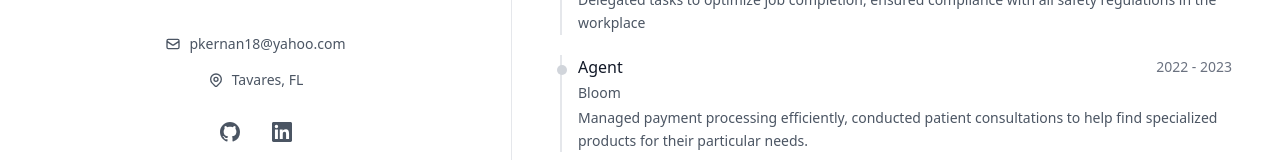
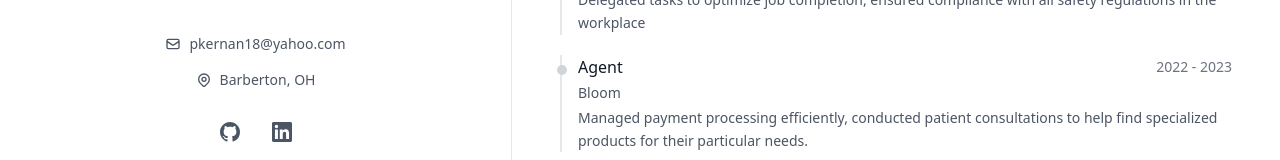
Before and after one commit to includeheart/new-portfolio-site, a Next.js app: page / in a window 1280 px wide. Shown: the part 602-762 px from the top of the page. Built offline with nearby package versions, Linux system fonts and the light colour scheme.

Commit message:
Update ProfileSection.tsx

```diff
--- a/app/components/ProfileSection.tsx
+++ b/app/components/ProfileSection.tsx
@@ -35,7 +35,7 @@ const ProfileSection = () => {
 							<path d="M17.657 16.657L13.414 20.9a1.998 1.998 0 01-2.827 0l-4.244-4.243a8 8 0 1111.314 0z" />
 							<path d="M15 11a3 3 0 11-6 0 3 3 0 016 0z" />
 						</svg>
-						<span className="text-sm text-gray-600 dark:text-gray-400">Tavares, FL</span>
+						<span className="text-sm text-gray-600 dark:text-gray-400">Barberton, OH</span>
 					</div>
 
 					{/* Social Links */}
```
